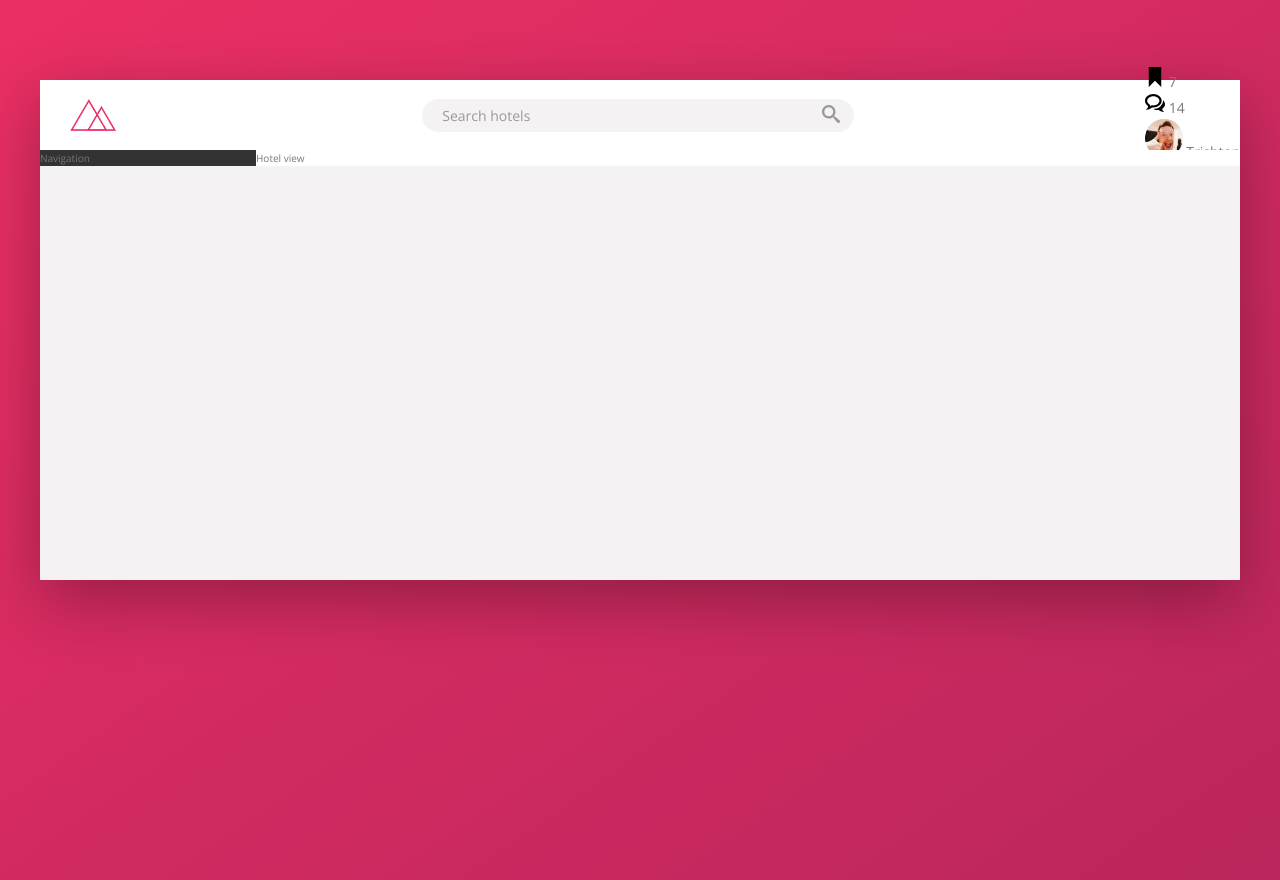
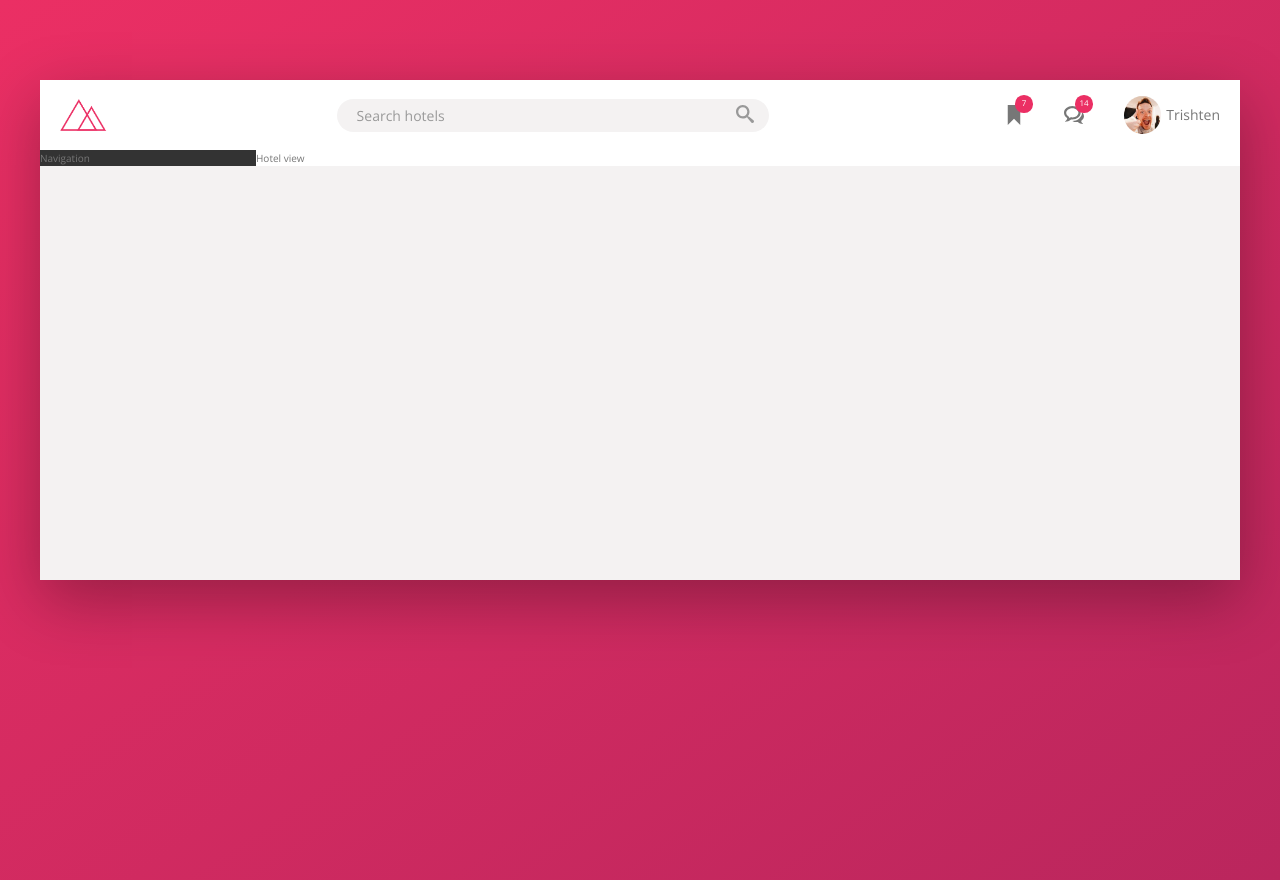
Before and after one commit to acharayaP03/Travel-Advisor, a website: page index.html in a window 1280 px wide. Drawn offline with nearby package versions, Linux system fonts and the light colour scheme; files that its build step writes are made by us from their sources.

Commit message:
user nav for header

```diff
--- a/sass/_components.scss
+++ b/sass/_components.scss
@@ -2,7 +2,7 @@
 // Logo
 .logo{
   height: 3.25rem;
-  margin-left: 3rem;
+  margin-left: 2rem;
 }
 
 ///////////////////////////////////////////////
@@ -66,25 +66,54 @@
 ///////////////////////////////////////////////
 // Logo
 .user-nav{
+  align-self: stretch;
+  display: flex;
+  align-items: center;
+
+  & > *{
+    padding: 0 2rem;
+    cursor: pointer;
+    height: 100%;
+
+    display: flex;
+    align-items: center;
+  }
+
+  & > *:hover{
+    background-color: var(--color-grey-light-3);
+  }
+
   &__icon-box{
-
+    position: relative;
   }
 
   &__icon{
     height: 2rem;
     width: 2rem;
+    fill: var(--color-grey-dark-2);
+
   }
 
-  &__user{
+  &__notification{
+    font-size: 0.8rem;
+    height: 1.75rem;
+    width: 1.75rem;
+    border-radius: 50%;
+    background-color: var(--color-primary);
+    color: #fff;
+    position: absolute;
+    top: 1.5rem;
+    right: 1.1rem;
 
+    display: flex;
+    justify-content: center;
+    align-items: center;
   }
 
   &__user-photo{
     height: 3.75rem;
     border-radius: 50%;
+    margin-right: 0.5rem;
   }
 
-  &__user-name{
-
-  }
 }
```
